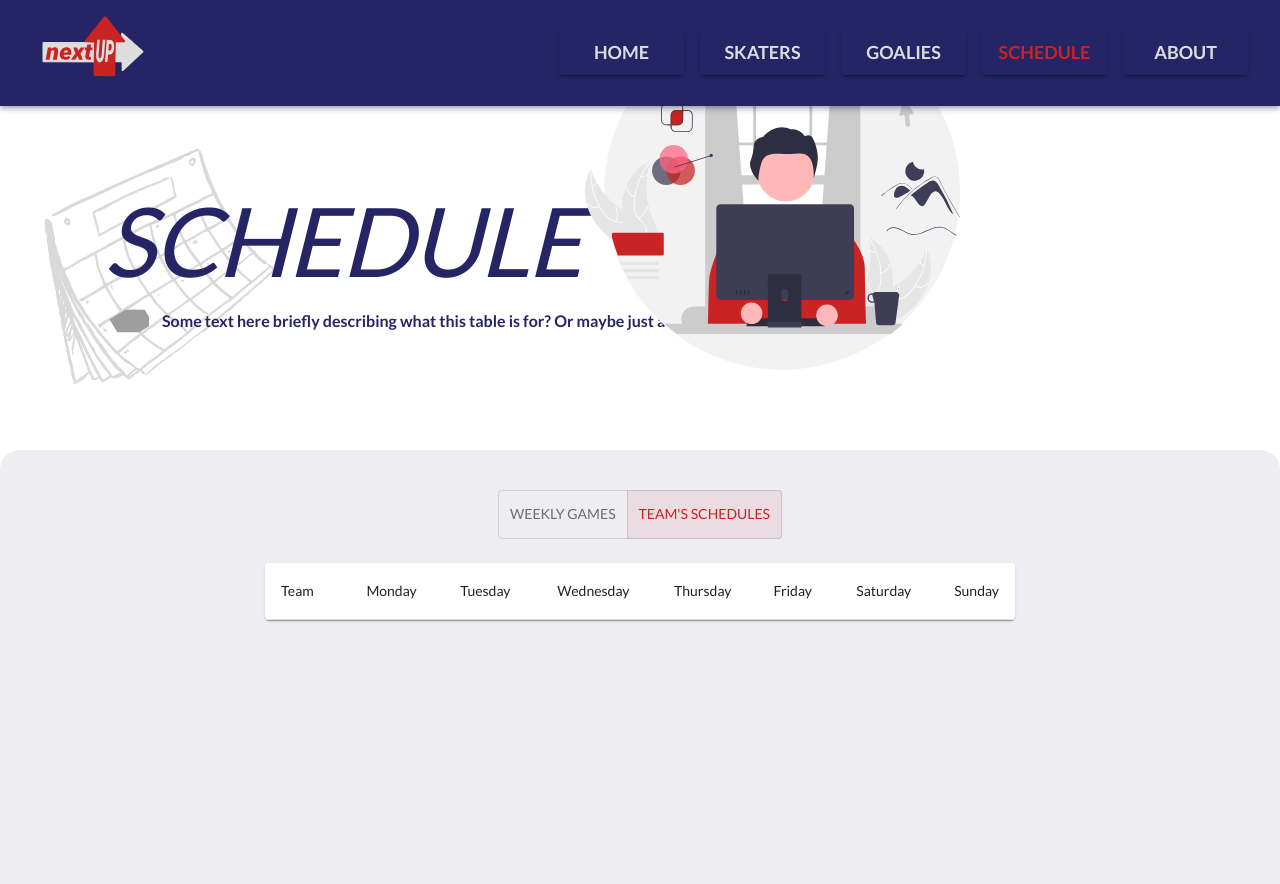
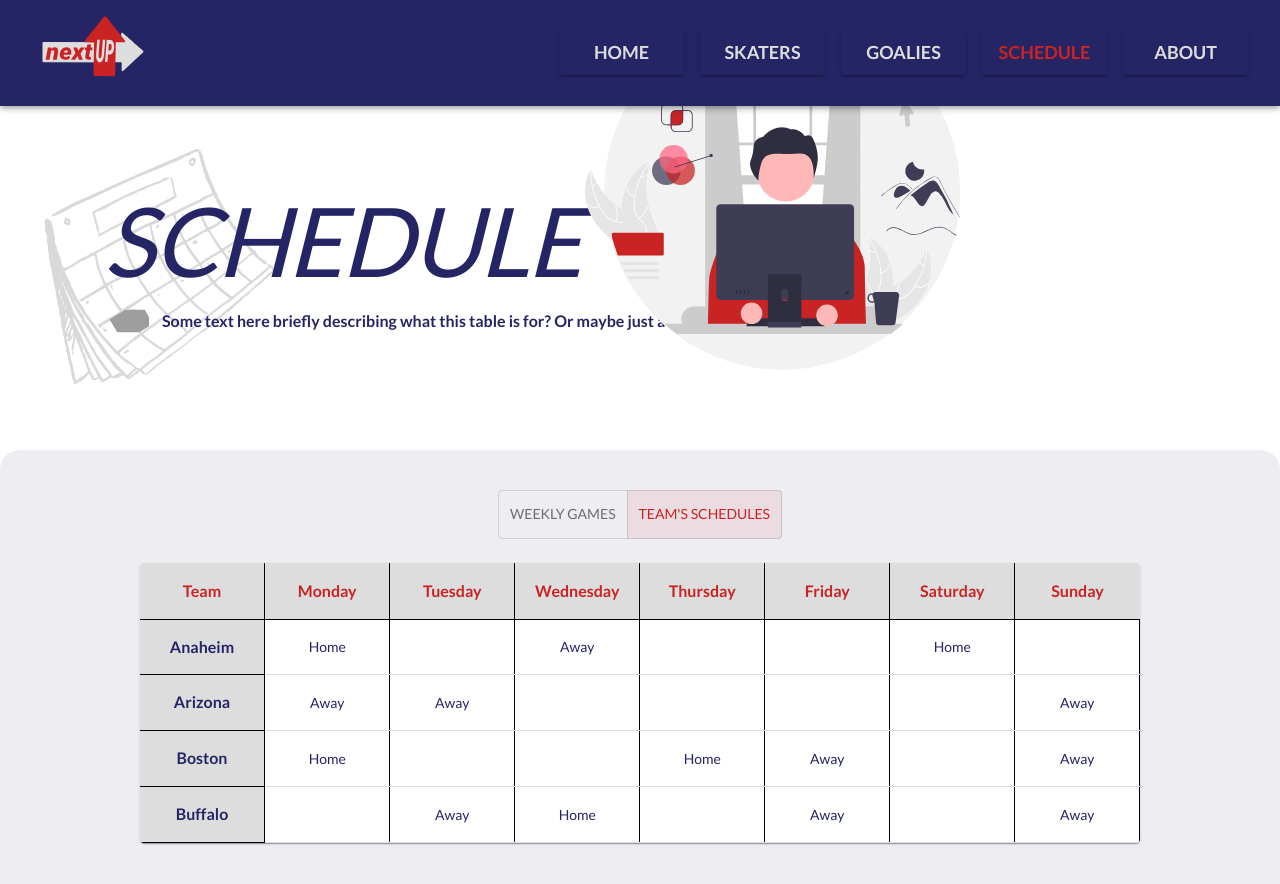
Before and after one commit to apreynolds1989/nextUP, a React (Create React App) app: page /nextUP/schedule in a window 1280 px wide. Both pictures are taken after a click on the button "TEAM'S SCHEDULES". Shown: the top 884 px of the page. Built offline with nearby package versions, Linux system fonts and the light colour scheme; grey boxes are pictures that could not be loaded.

Commit message:
Added Schedule table for TeamsWeeklyGamesList

```diff
--- a/src/assets/data/games.js
+++ b/src/assets/data/games.js
@@ -1,4 +1,4 @@
-export const games = {
+export const weeklyGames = {
     Monday: ['Home vs Away', 'Home vs Away'],
     Tuesday: [
         'Home vs Away',
@@ -31,3 +31,26 @@ export const games = {
     ],
     Sunday: ['Home vs Away'],
 };
+
+export const teamsGames = {
+    anaheim: {
+        city: 'Anaheim',
+        name: 'Ducks',
+        games: ['Home', '', 'Away', '', '', 'Home', ''],
+    },
+    arizona: {
+        city: 'Arizona',
+        name: 'Coyotes',
+        games: ['Away', 'Away', '', '', '', '', 'Away'],
+    },
+    boston: {
+        city: 'Boston',
+        name: 'Bruins',
+        games: ['Home', '', '', 'Home', 'Away', '', 'Away'],
+    },
+    buffalo: {
+        city: 'Buffalo',
+        name: 'Sabres',
+        games: ['', 'Away', 'Home', '', 'Away', '', 'Away'],
+    },
+};
--- a/src/assets/theme.js
+++ b/src/assets/theme.js
@@ -137,3 +137,22 @@ export const bannerScheduleBackground = {
     backgroundPosition: '-80px -35px',
     backgroundSize: '480px',
 };
+
+export const scheduleTableHeaderSx = {
+    backgroundColor: palette.gtWhite,
+    borderRight: '1px solid black',
+    borderBottom: '1px solid black',
+    textAlign: 'center',
+    minWidth: '125px',
+    color: palette.gtRed,
+    fontWeight: 'bold',
+    fontSize: 16,
+};
+
+export const scheduleTableCellsSx = {
+    borderRight: '1px solid black',
+    // borderBottom: '1px solid black',
+    textAlign: 'center',
+    minWidth: '125px',
+    color: palette.gtBlue,
+};
--- a/src/components/GameDayBox.jsx
+++ b/src/components/GameDayBox.jsx
@@ -1,10 +1,10 @@
 import { Box, List, Typography, ListItem, ListItemText } from '@mui/material';
 import React from 'react';
-import { games } from '../assets/data/games';
+import { weeklyGames } from '../assets/data/games';
 import { palette } from '../assets/theme';
 
 export const GameDayBox = ({ day }) => {
-    const gamesArr = games[day];
+    const gamesArr = weeklyGames[day];
 
     return (
         <Box
--- a/src/components/TeamWeeklyGamesList.jsx
+++ b/src/components/TeamWeeklyGamesList.jsx
@@ -6,6 +6,14 @@ import TableContainer from '@mui/material/TableContainer';
 import TableHead from '@mui/material/TableHead';
 import TableRow from '@mui/material/TableRow';
 import Paper from '@mui/material/Paper';
+import { teamsGames } from '../assets/data/games';
+import {
+    palette,
+    scheduleTableCellsSx,
+    scheduleTableHeaderSx,
+} from '../assets/theme';
+
+const teams = Object.keys(teamsGames).sort();
 
 export const TeamWeeklyGamesList = () => {
     return (
@@ -13,17 +21,56 @@ export const TeamWeeklyGamesList = () => {
             <Table sx={{ minWidth: 650 }} aria-label='simple table'>
                 <TableHead>
                     <TableRow>
-                        <TableCell>Team</TableCell>
-                        <TableCell align='right'>Monday</TableCell>
-                        <TableCell align='right'>Tuesday</TableCell>
-                        <TableCell align='right'>Wednesday</TableCell>
-                        <TableCell align='right'>Thursday</TableCell>
-                        <TableCell align='right'>Friday</TableCell>
-                        <TableCell align='right'>Saturday</TableCell>
-                        <TableCell align='right'>Sunday</TableCell>
+                        <TableCell sx={scheduleTableHeaderSx}>Team</TableCell>
+                        <TableCell sx={scheduleTableHeaderSx}>Monday</TableCell>
+                        <TableCell sx={scheduleTableHeaderSx}>
+                            Tuesday
+                        </TableCell>
+                        <TableCell sx={scheduleTableHeaderSx}>
+                            Wednesday
+                        </TableCell>
+                        <TableCell sx={scheduleTableHeaderSx}>
+                            Thursday
+                        </TableCell>
+                        <TableCell sx={scheduleTableHeaderSx}>Friday</TableCell>
+                        <TableCell sx={scheduleTableHeaderSx}>
+                            Saturday
+                        </TableCell>
+                        <TableCell
+                            sx={{
+                                ...scheduleTableHeaderSx,
+                                borderRight: '0px',
+                            }}
+                        >
+                            Sunday
+                        </TableCell>
                     </TableRow>
                 </TableHead>
-                <TableBody></TableBody>
+                <TableBody>
+                    {teams.map((team) => (
+                        <TableRow key={teamsGames[team].city}>
+                            <TableCell
+                                component='th'
+                                scope='row'
+                                sx={{
+                                    ...scheduleTableHeaderSx,
+                                    color: palette.gtBlue,
+                                }}
+                            >
+                                {teamsGames[team].city}
+                            </TableCell>
+                            {teamsGames[team].games.map((game) => (
+                                <TableCell
+                                    component='td'
+                                    scope='row'
+                                    sx={scheduleTableCellsSx}
+                                >
+                                    {game}
+                                </TableCell>
+                            ))}
+                        </TableRow>
+                    ))}
+                </TableBody>
             </Table>
         </TableContainer>
     );
```
